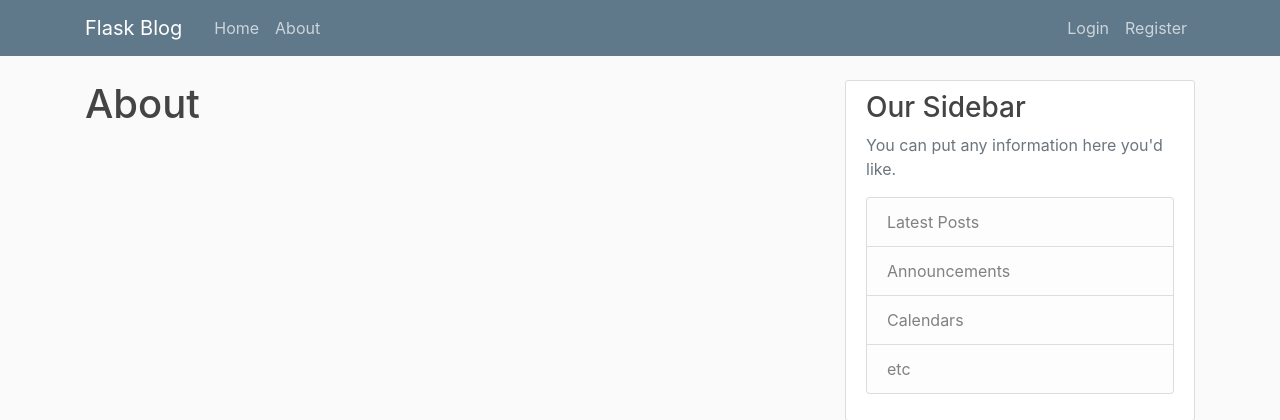
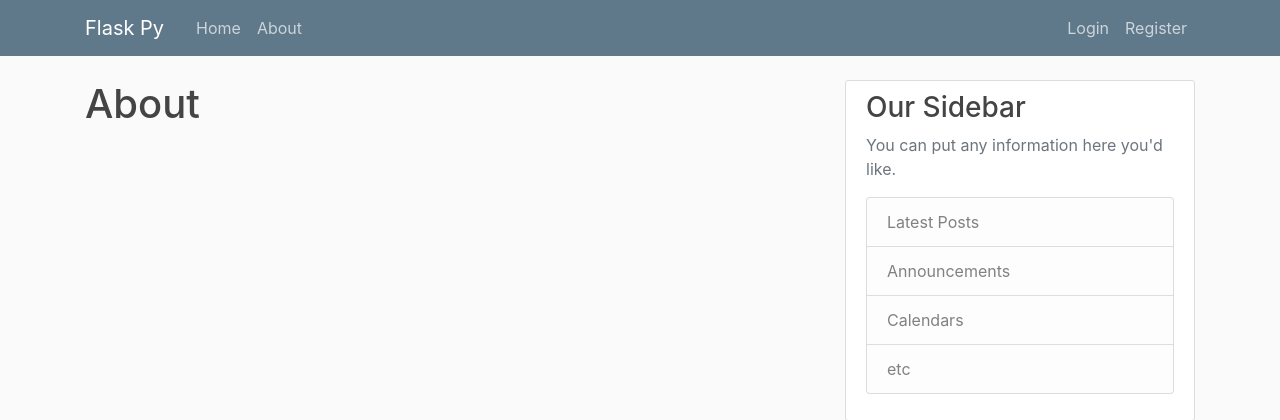
Before and after one commit to Mwalavu/flaskblog, a Flask app: page /about in a window 1280 px wide. Shown: the top 420 px of the page. Run offline with Flask 2, Linux system fonts and the light colour scheme; some libraries are stand-ins or nearby versions.

Commit message:
initial commit

```diff
--- a/flaskblog/templates/layout.html
+++ b/flaskblog/templates/layout.html
@@ -19,16 +19,16 @@
     <link type="text/css" rel="stylesheet" href="{{ url_for('static', filename='error_style.css') }}">
 
     {% if title %}
-        <title>Flask Blog - {{ title }}</title>
+        <title>Flask Py - {{ title }}</title>
     {% else %}
-        <title>Flask Blog</title>
+        <title>Flask Py</title>
     {% endif %}
 </head>
 <body>
     <header class="site-header">
       <nav class="navbar navbar-expand-md navbar-dark bg-steel fixed-top">
         <div class="container">
-          <a class="navbar-brand mr-4" href="/">Flask Blog</a>
+          <a class="navbar-brand mr-4" href="/">Flask Py</a>
           <button class="navbar-toggler" type="button" data-toggle="collapse" data-target="#navbarToggle" aria-controls="navbarToggle" aria-expanded="false" aria-label="Toggle navigation">
             <span class="navbar-toggler-icon"></span>
           </button>
```
Also changed, not shown: flaskblog/requirements.txt (added, +48 -0 lines), requirements.txt (added, +48 -0 lines).
